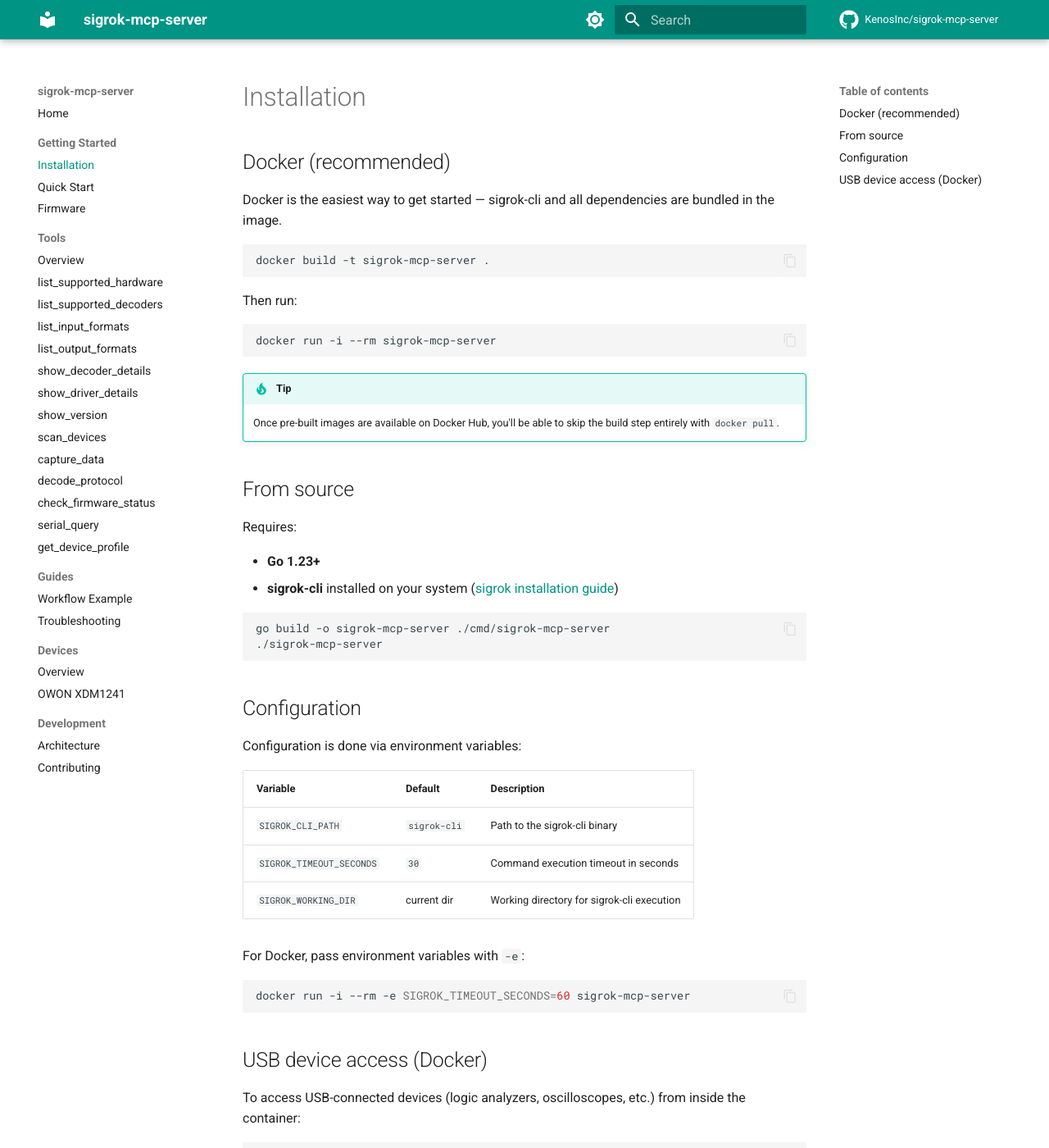
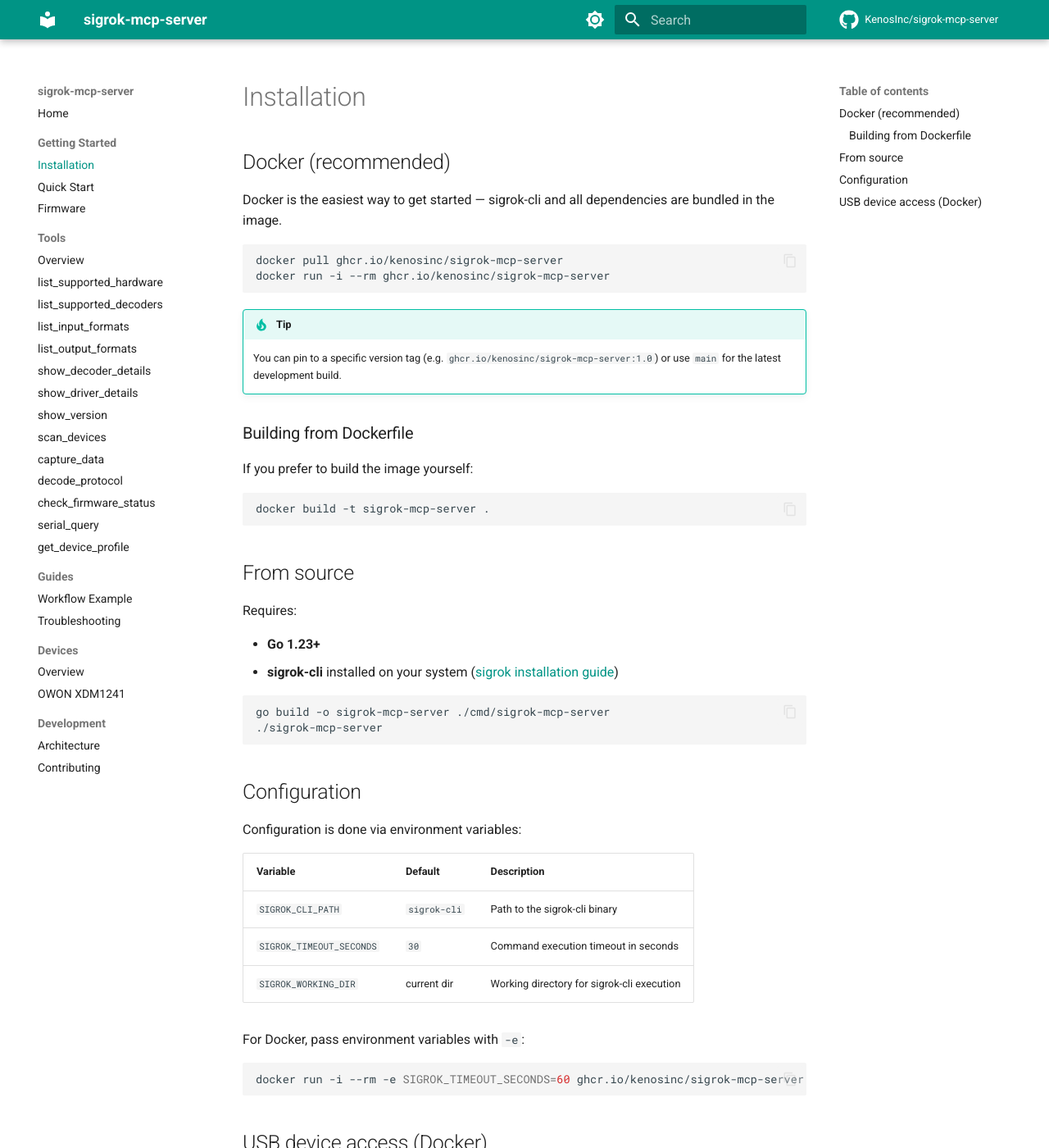
Before and after one commit to KenosInc/sigrok-mcp-server, an MkDocs documentation site: the page built from docs/getting-started/installation.md, in a window 1280 px wide and 1400 px high. Shown: the whole window at 82% size. Built offline with MkDocs 1.6.1 and Material for MkDocs 9.7.7, drawn with Linux system fonts in a browser that asks for light colours; comment, search, counter and statistics services are not loaded; some of the changed text lies outside the part shown.

Commit message:
ci: add Docker image publishing to ghcr.io
Add GitHub Actions workflow to automatically build and push multi-platform
Docker images (linux/amd64, linux/arm64) to GitHub Container Registry.
Images are published on push to main and on semver tags.

Update README and docs to use ghcr.io/kenosinc/sigrok-mcp-server.

Closes #24

Co-Authored-By: Claude Opus 4.6 <noreply@anthropic.com>

````diff
--- a/docs/getting-started/installation.md
+++ b/docs/getting-started/installation.md
@@ -5,17 +5,20 @@
 Docker is the easiest way to get started — sigrok-cli and all dependencies are bundled in the image.
 
 ```bash
-docker build -t sigrok-mcp-server .
-```
-
-Then run:
-
-```bash
-docker run -i --rm sigrok-mcp-server
+docker pull ghcr.io/kenosinc/sigrok-mcp-server
+docker run -i --rm ghcr.io/kenosinc/sigrok-mcp-server
 ```
 
 !!! tip
-    Once pre-built images are available on Docker Hub, you'll be able to skip the build step entirely with `docker pull`.
+    You can pin to a specific version tag (e.g. `ghcr.io/kenosinc/sigrok-mcp-server:1.0`) or use `main` for the latest development build.
+
+### Building from Dockerfile
+
+If you prefer to build the image yourself:
+
+```bash
+docker build -t sigrok-mcp-server .
+```
 
 ## From source
 
@@ -42,7 +45,7 @@ Configuration is done via environment variables:
 For Docker, pass environment variables with `-e`:
 
 ```bash
-docker run -i --rm -e SIGROK_TIMEOUT_SECONDS=60 sigrok-mcp-server
+docker run -i --rm -e SIGROK_TIMEOUT_SECONDS=60 ghcr.io/kenosinc/sigrok-mcp-server
 ```
 
 ## USB device access (Docker)
@@ -50,7 +53,7 @@ docker run -i --rm -e SIGROK_TIMEOUT_SECONDS=60 sigrok-mcp-server
 To access USB-connected devices (logic analyzers, oscilloscopes, etc.) from inside the container:
 
 ```bash
-docker run -i --rm --privileged sigrok-mcp-server
+docker run -i --rm --privileged ghcr.io/kenosinc/sigrok-mcp-server
 ```
 
 !!! warning
````
Also changed, not shown: README.md (+7 -7 lines), docs/getting-started/quick-start.md (+5 -5 lines), 1 other file.
